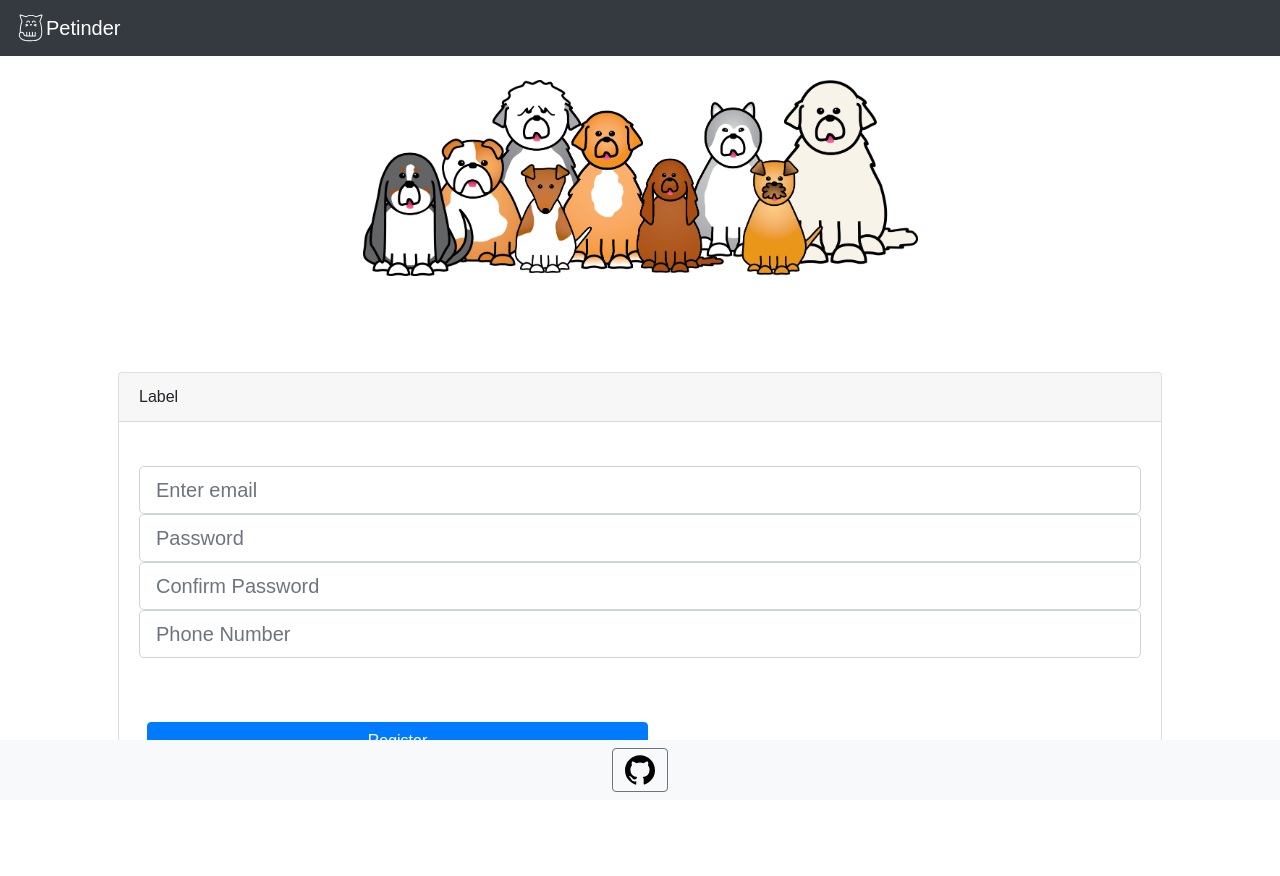
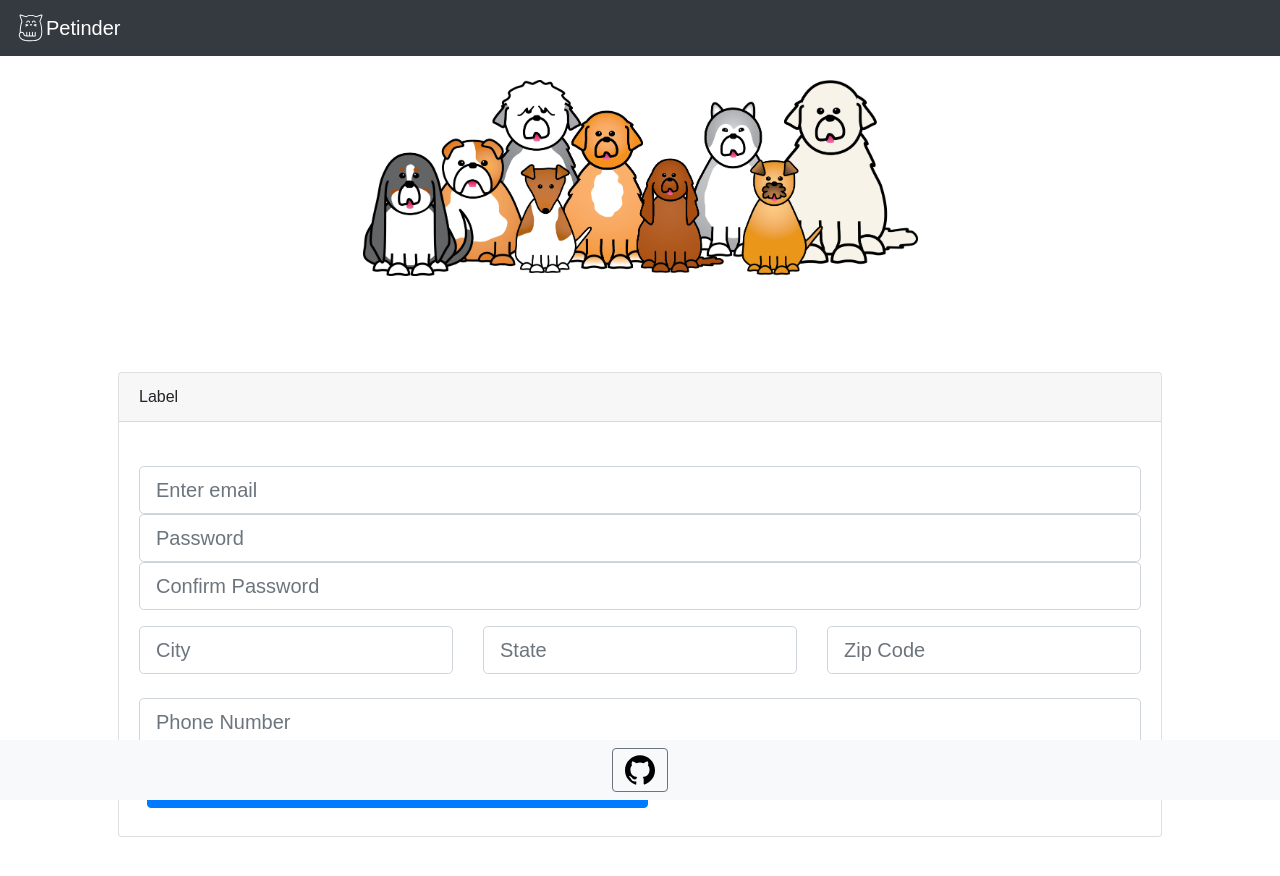
Before and after one commit to adliano/thepetinder_react, a React (Create React App) app in the folder client/: page / in a window 1280 px wide. Shown: the top 876 px of the page. Built offline with nearby package versions, Linux system fonts and the light colour scheme.

Commit message:
Last is Center Register button

```diff
--- a/client/src/pages/Shelter_Register.js
+++ b/client/src/pages/Shelter_Register.js
@@ -42,7 +42,6 @@ class ShelterRegister extends Component {
         <PetNavBar />
         <PetinderLogo />
         <Container className='my-5 p-5 text-center'>
-
         <Card className="text-left">
         <Card.Header>Label</Card.Header>
         <Card.Body>
@@ -53,14 +52,34 @@ class ShelterRegister extends Component {
               <Form.Control size="lg" type="email" placeholder="Enter email" />
               <Form.Control size="lg" type="password" placeholder="Password" />
               <Form.Control size="lg" type="confirmPassword" placeholder="Confirm Password" />
-              {/* CITY / STATE / ZIP CODE */}
+              </Form.Group>
+            </Form>
+              <Row>
+              <Col>
+              <Form>
+                <Form.Control size="lg" type="city" placeholder="City" />
+              </Form>
+              </Col>
+              <Col>
+              <Form>
+                <Form.Control size="lg" type="state" placeholder="State" />
+              </Form>
+              </Col>
+              <Col>
+              <Form>
+                <Form.Control size="lg" type="zipCode" placeholder="Zip Code" />
+              </Form>
+              </Col>
+              </Row>
+              <br />
+              <Form>
+            <Form.Group controlId="formGroupEmail">
               <Form.Control size="lg" type="phoneNumber" placeholder="Phone Number" />
-            </Form.Group>
-          </Form>
-            <br />
-        </Card.Text>
+              </Form.Group>
+            </Form>
+            </Card.Text>
               {/* CENTER BUTTON */}
-              <Button className='w-50 m-2 align-center' variant='primary' onClick={this.onButtonClick}>Register</Button>
+              <Button className='w-50 m-2' variant='primary' onClick={this.onButtonClick}>Register</Button>
         </Card.Body>
         </Card>
         </Container>
```
